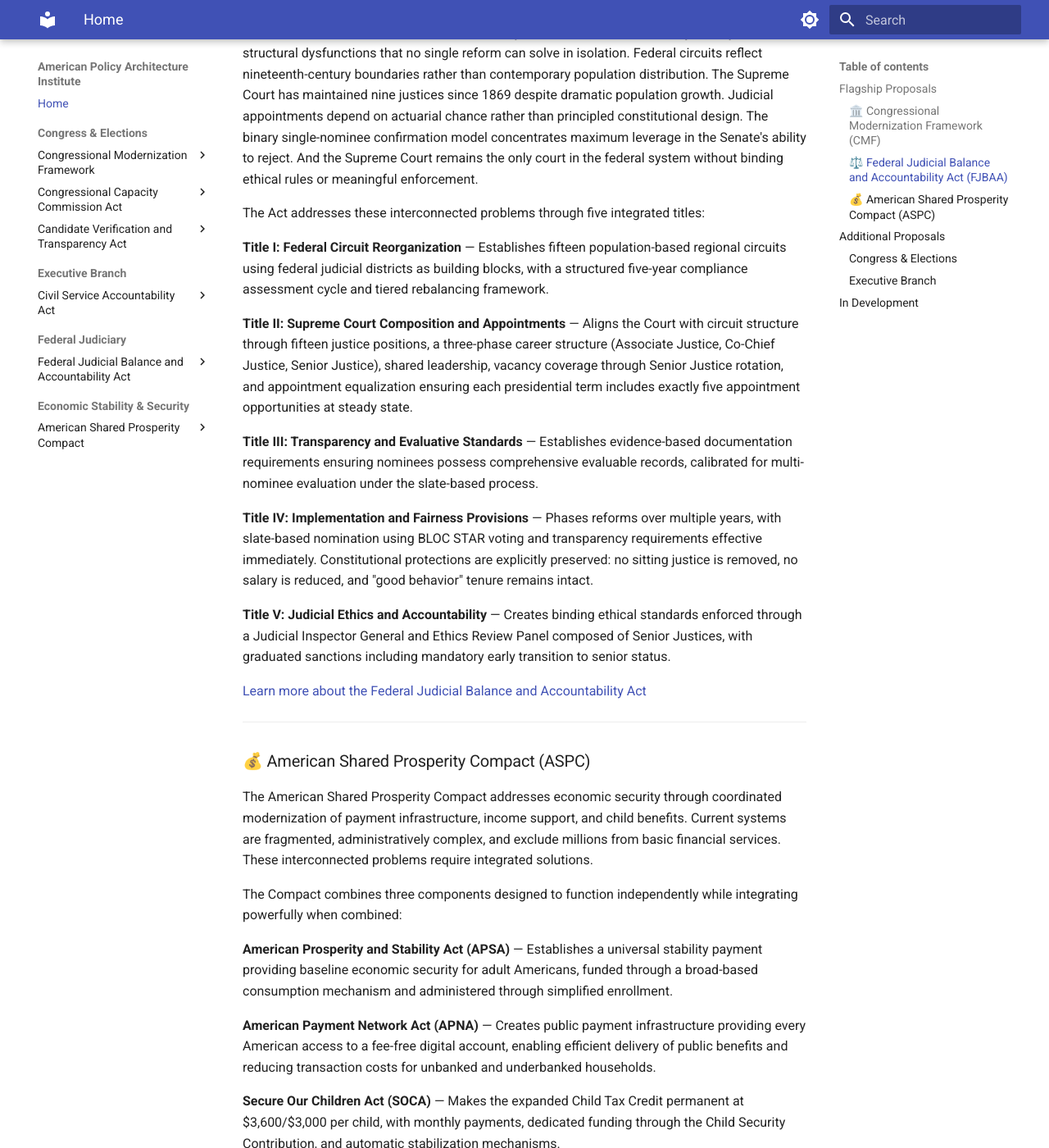
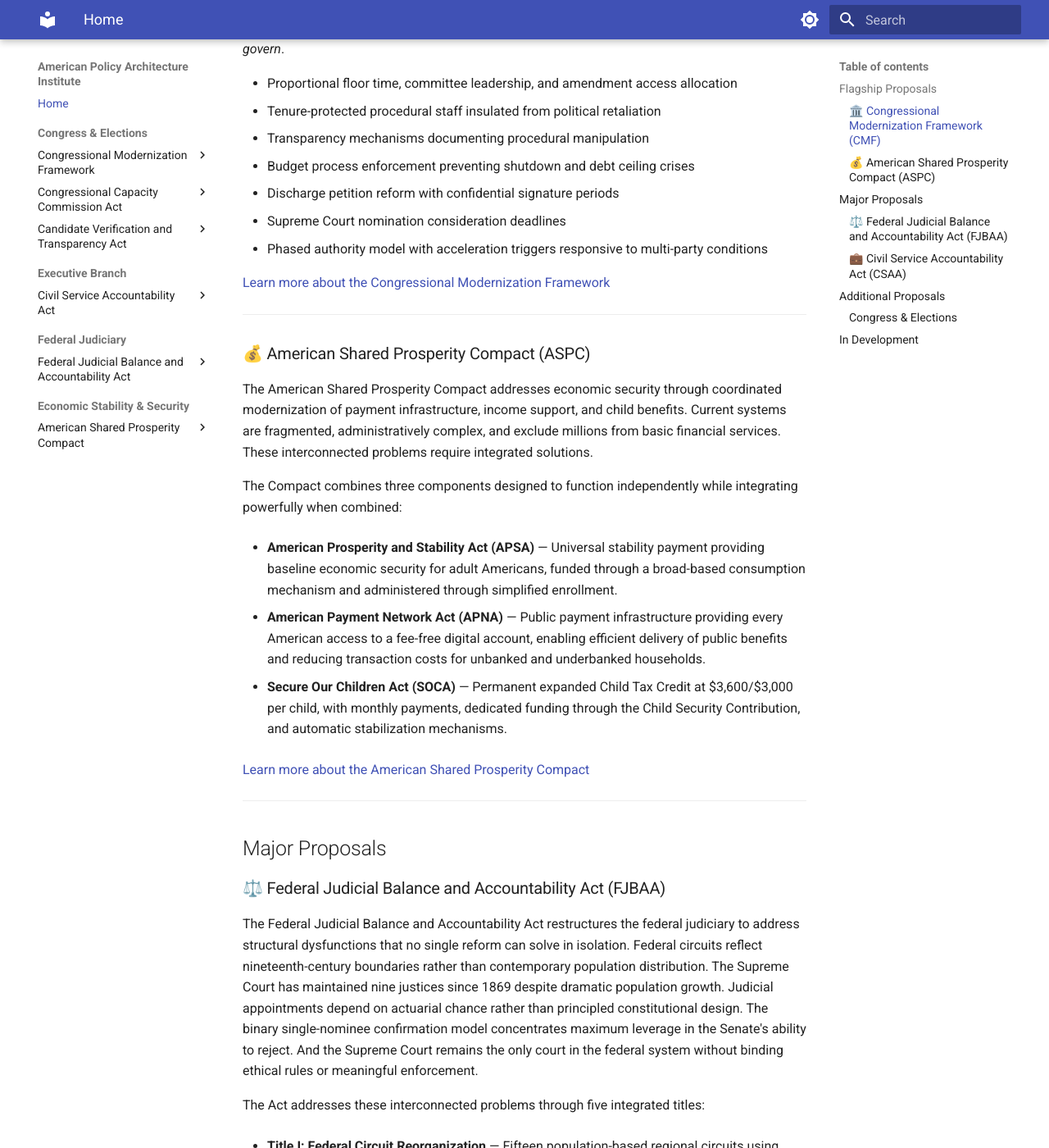
Before and after one commit to albertintech/apai, an MkDocs documentation site: the page built from docs/index.md, in a window 1280 px wide and 1400 px high, scrolled down 969 px. Shown: the whole window at 82% size. Built offline with MkDocs 1.6.1 and Material for MkDocs 9.7.7, drawn with Linux system fonts in a browser that asks for light colours; some of the changed text lies outside the part shown.

Commit message:
Update index.md

```diff
--- a/docs/index.md
+++ b/docs/index.md
@@ -16,31 +16,27 @@
 
 The Framework combines two coordinated components:
 
-**Federal Elections Modernization Act (FEMA)** — Establishes House expansion toward cube root compliance, STAR voting for all federal elections, and multi-member districts with proportional representation for House elections. The Act includes a tiered implementation structure delivering results on a human timescale.
+**Federal Elections Modernization Act (FEMA)** — Modernizes federal electoral architecture. Strengthens *who gets elected*.
 
-**Office of Congressional Procedure Act (OCP)** — Creates procedural infrastructure for effective multiparty governance, including proportional committee assignments and floor time allocation regardless of which coalition holds the majority.
+- STAR voting for all federal elections
+- Multi-member districts with proportional representation for House elections
+- House expansion toward cube root compliance
+- Uniform ballot access standards and federal party recognition
+- Non-qualifying candidate assessment examinations
+- Enhanced congressional compensation
+- Tiered implementation delivering results on a human timescale
 
-[Learn more about the Congressional Modernization Framework](congress/cmf/CMF-Rev-1-0-Introduction.md)
+**Office of Congressional Procedure Act (OCP)** — Establishes professional, nonpartisan procedural infrastructure for proportional governance. Strengthens *how those who are elected govern*.
 
----
+- Proportional floor time, committee leadership, and amendment access allocation
+- Tenure-protected procedural staff insulated from political retaliation
+- Transparency mechanisms documenting procedural manipulation
+- Budget process enforcement preventing shutdown and debt ceiling crises
+- Discharge petition reform with confidential signature periods
+- Supreme Court nomination consideration deadlines
+- Phased authority model with acceleration triggers responsive to multi-party conditions
 
-### ⚖️ Federal Judicial Balance and Accountability Act (FJBAA)
-
-The Federal Judicial Balance and Accountability Act restructures the federal judiciary to address structural dysfunctions that no single reform can solve in isolation. Federal circuits reflect nineteenth-century boundaries rather than contemporary population distribution. The Supreme Court has maintained nine justices since 1869 despite dramatic population growth. Judicial appointments depend on actuarial chance rather than principled constitutional design. The binary single-nominee confirmation model concentrates maximum leverage in the Senate's ability to reject. And the Supreme Court remains the only court in the federal system without binding ethical rules or meaningful enforcement.
-
-The Act addresses these interconnected problems through five integrated titles:
-
-**Title I: Federal Circuit Reorganization** — Establishes fifteen population-based regional circuits using federal judicial districts as building blocks, with a structured five-year compliance assessment cycle and tiered rebalancing framework.
-
-**Title II: Supreme Court Composition and Appointments** — Aligns the Court with circuit structure through fifteen justice positions, a three-phase career structure (Associate Justice, Co-Chief Justice, Senior Justice), shared leadership, vacancy coverage through Senior Justice rotation, and appointment equalization ensuring each presidential term includes exactly five appointment opportunities at steady state.
-
-**Title III: Transparency and Evaluative Standards** — Establishes evidence-based documentation requirements ensuring nominees possess comprehensive evaluable records, calibrated for multi-nominee evaluation under the slate-based process.
-
-**Title IV: Implementation and Fairness Provisions** — Phases reforms over multiple years, with slate-based nomination using BLOC STAR voting and transparency requirements effective immediately. Constitutional protections are explicitly preserved: no sitting justice is removed, no salary is reduced, and "good behavior" tenure remains intact.
-
-**Title V: Judicial Ethics and Accountability** — Creates binding ethical standards enforced through a Judicial Inspector General and Ethics Review Panel composed of Senior Justices, with graduated sanctions including mandatory early transition to senior status.
-
-[Learn more about the Federal Judicial Balance and Accountability Act](judiciary/fjbaa/FJBAA-Rev-2-2-Introduction.md)
+[Learn more about the Congressional Modernization Framework](congress/cmf/CMF-Rev-1-1-Introduction.md)
 
 ---
 
@@ -50,13 +46,54 @@
 
 The Compact combines three components designed to function independently while integrating powerfully when combined:
 
-**American Prosperity and Stability Act (APSA)** — Establishes a universal stability payment providing baseline economic security for adult Americans, funded through a broad-based consumption mechanism and administered through simplified enrollment.
+- **American Prosperity and Stability Act (APSA)** — Universal stability payment providing baseline economic security for adult Americans, funded through a broad-based consumption mechanism and administered through simplified enrollment.
 
-**American Payment Network Act (APNA)** — Creates public payment infrastructure providing every American access to a fee-free digital account, enabling efficient delivery of public benefits and reducing transaction costs for unbanked and underbanked households.
+- **American Payment Network Act (APNA)** — Public payment infrastructure providing every American access to a fee-free digital account, enabling efficient delivery of public benefits and reducing transaction costs for unbanked and underbanked households.
 
-**Secure Our Children Act (SOCA)** — Makes the expanded Child Tax Credit permanent at $3,600/$3,000 per child, with monthly payments, dedicated funding through the Child Security Contribution, and automatic stabilization mechanisms.
+- **Secure Our Children Act (SOCA)** — Permanent expanded Child Tax Credit at $3,600/$3,000 per child, with monthly payments, dedicated funding through the Child Security Contribution, and automatic stabilization mechanisms.
 
 [Learn more about the American Shared Prosperity Compact](aspc/ASPC-Rev-5-3-Introduction.md)
+
+---
+
+## Major Proposals
+
+### ⚖️ Federal Judicial Balance and Accountability Act (FJBAA)
+
+The Federal Judicial Balance and Accountability Act restructures the federal judiciary to address structural dysfunctions that no single reform can solve in isolation. Federal circuits reflect nineteenth-century boundaries rather than contemporary population distribution. The Supreme Court has maintained nine justices since 1869 despite dramatic population growth. Judicial appointments depend on actuarial chance rather than principled constitutional design. The binary single-nominee confirmation model concentrates maximum leverage in the Senate's ability to reject. And the Supreme Court remains the only court in the federal system without binding ethical rules or meaningful enforcement.
+
+The Act addresses these interconnected problems through five integrated titles:
+
+- **Title I: Federal Circuit Reorganization** — Fifteen population-based regional circuits using federal judicial districts as building blocks, with a structured five-year compliance assessment cycle and tiered rebalancing framework.
+
+- **Title II: Supreme Court Composition and Appointments** — Fifteen justice positions aligned with circuit structure, a three-phase career structure (Associate Justice, Co-Chief Justice, Senior Justice), shared leadership, vacancy coverage through Senior Justice rotation, and appointment equalization ensuring each presidential term includes exactly five appointment opportunities at steady state.
+
+- **Title III: Transparency and Evaluative Standards** — Evidence-based documentation requirements ensuring nominees possess comprehensive evaluable records, calibrated for multi-nominee evaluation under the slate-based process.
+
+- **Title IV: Implementation and Fairness Provisions** — Phased reforms over multiple years, with slate-based nomination using Bloc STAR voting and transparency requirements effective immediately. No sitting justice is removed, no salary is reduced, and "good behavior" tenure remains intact.
+
+- **Title V: Judicial Ethics and Accountability** — Binding ethical standards enforced through a Judicial Inspector General and Ethics Review Panel composed of Senior Justices, with graduated sanctions including mandatory early transition to senior status.
+
+[Learn more about the Federal Judicial Balance and Accountability Act](judiciary/fjbaa/FJBAA-Rev-2-2-Introduction.md)
+
+---
+
+### 💼 Civil Service Accountability Act (CSAA)
+
+The Civil Service Accountability Act modernizes federal workforce structure by applying the proven principles of the military officer corps to civil service. The United States maintains roughly 4,000 authorized political appointments — far more than any peer democracy — yet no modern administration has functionally staffed more than half of them. The result is chronic vacancies, institutional amnesia, and a cycle where inexperienced appointees produce the very dysfunction that justifies calls for more political control.
+
+The Act replaces this cycle with professional infrastructure across nine titles:
+
+- Three-tier professional structure modeled on the military: Senior Professional Service, Professional Civil Service Officer Corps, and Career Civil Service
+- Political appointments reduced from ~4,000 to ~1,000 through evidence-based conversion over eight years, with no forced removals
+- Tiered Senate confirmation calibrated to position significance, with professional merit panels recommending candidates
+- Public performance reviews, enhanced Inspector General oversight, and mandatory congressional testimony for senior officers
+- For-cause removal with due process — incompetence and misconduct are grounds; political affiliation and policy disagreement are not
+- Revolving door restrictions with five-year lobbying bans, civil and criminal penalties, and public tracking of post-government employment
+- Competitive compensation ($150K–$280K for senior positions) with enhanced retirement and professional development
+- Structured severability ensuring the Act degrades gracefully under constitutional challenge
+
+[Learn more about the Civil Service Accountability Act](executive/csaa/CSAA-Rev-1-3-Introduction.md)
 
 ---
 
@@ -74,14 +111,6 @@
 
 ---
 
-### Executive Branch
-
-**Civil Service Accountability Act (CSAA)** — Modernizes federal workforce accountability mechanisms while strengthening protections against politicization. The Act addresses the dual challenges of removing poor performers and maintaining professional independence.
-
-[Learn more](executive/csaa/CSAA-Rev-1-3-Introduction.md)
-
----
-
 ## In Development
 
 Additional proposals covering taxation and healthcare are in active development. Each follows the same methodology: identify structural dysfunction, design integrated solutions, provide complete legislative blueprints.
```
